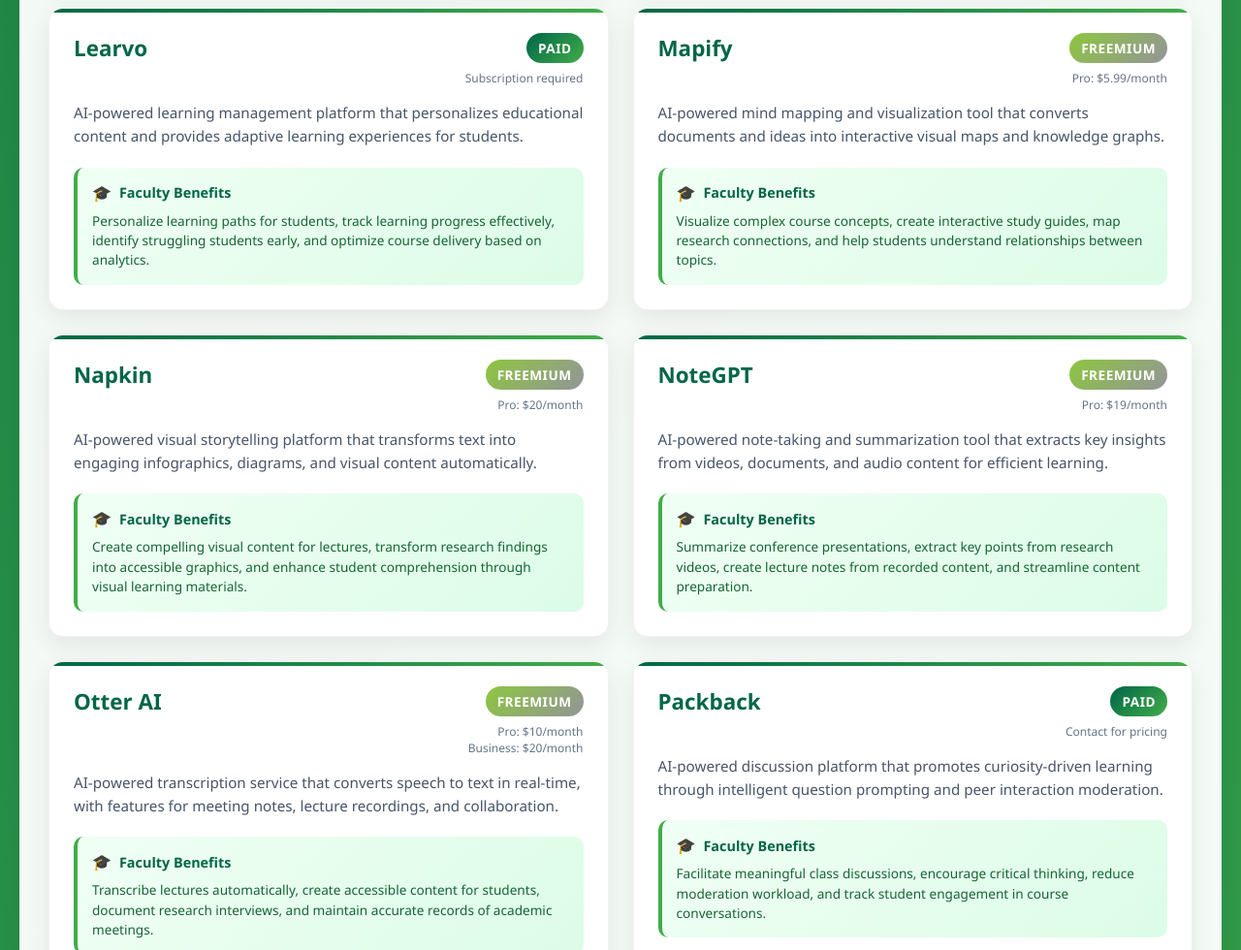
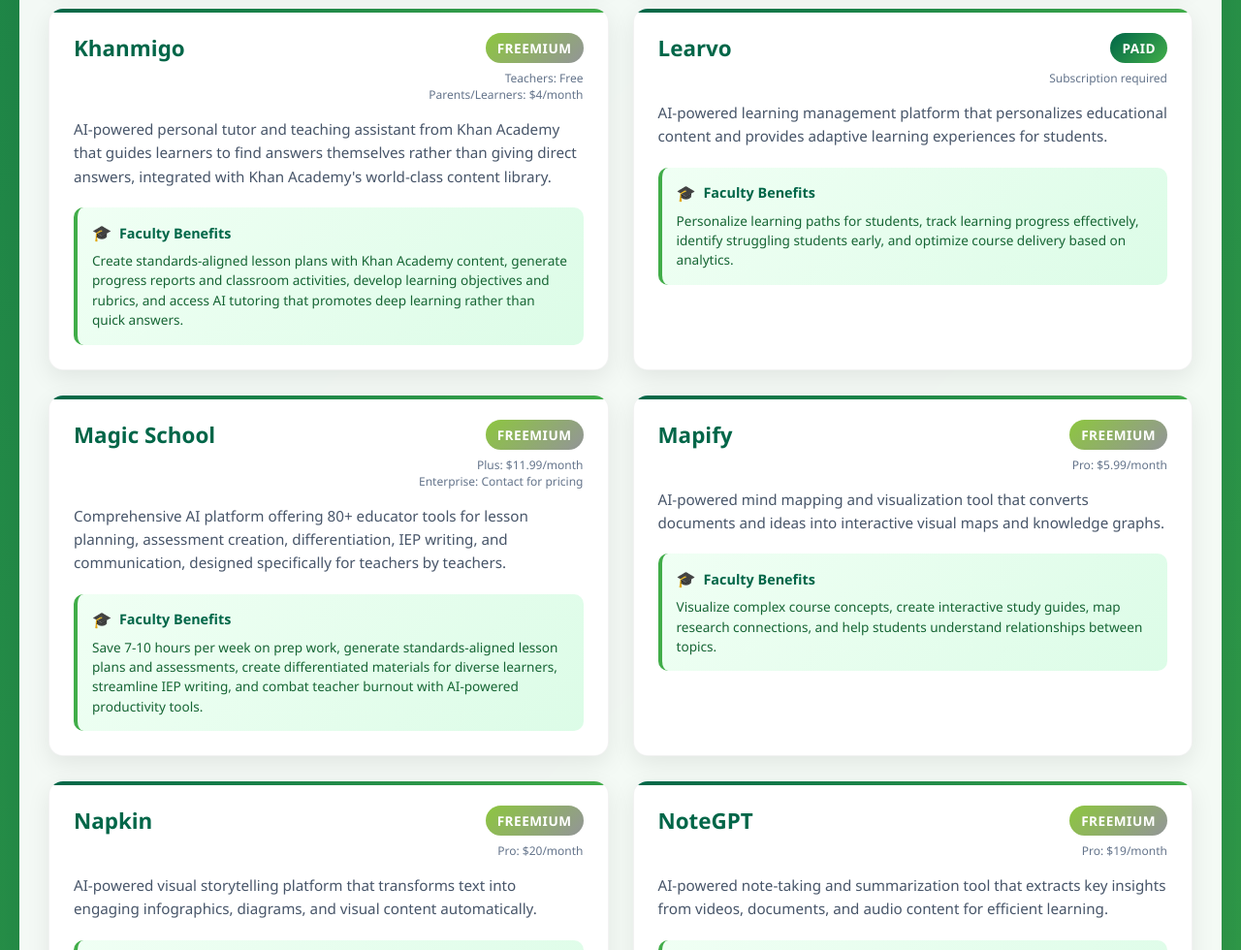
Before and after one commit to tle-1989/ivytechedtechtjle, a plain HTML site: page aisoftwareandtools.html in a window 1280 px wide. Shown: the part 4660-5640 px from the top of the page at 97% size. Drawn offline with Linux system fonts and the light colour scheme.

Commit message:
Update aisoftwareandtools.html

```diff
--- a/aisoftwareandtools.html
+++ b/aisoftwareandtools.html
@@ -701,6 +701,24 @@
                 </div>
             </div>
 
+            <!-- Khanmigo -->
+            <div class="tool-card" data-pricing="freemium">
+                <div class="tool-header">
+                    <h3 class="tool-name"><a href="https://www.khanmigo.ai/" target="_blank">Khanmigo</a></h3>
+                    <div class="pricing">
+                        <span class="price-tag freemium">Freemium</span>
+                        <div class="price-details">Teachers: Free<br>Parents/Learners: $4/month</div>
+                    </div>
+                </div>
+                <div class="description">
+                    AI-powered personal tutor and teaching assistant from Khan Academy that guides learners to find answers themselves rather than giving direct answers, integrated with Khan Academy's world-class content library.
+                </div>
+                <div class="faculty-benefits">
+                    <div class="benefits-title">Faculty Benefits</div>
+                    <div class="benefits-text">Create standards-aligned lesson plans with Khan Academy content, generate progress reports and classroom activities, develop learning objectives and rubrics, and access AI tutoring that promotes deep learning rather than quick answers.</div>
+                </div>
+            </div>
+
             <!-- Learvo -->
             <div class="tool-card" data-pricing="paid">
                 <div class="tool-header">
@@ -716,6 +734,24 @@
                 <div class="faculty-benefits">
                     <div class="benefits-title">Faculty Benefits</div>
                     <div class="benefits-text">Personalize learning paths for students, track learning progress effectively, identify struggling students early, and optimize course delivery based on analytics.</div>
+                </div>
+            </div>
+
+            <!-- Magic School -->
+            <div class="tool-card" data-pricing="freemium">
+                <div class="tool-header">
+                    <h3 class="tool-name"><a href="https://app.magicschool.ai/tools" target="_blank">Magic School</a></h3>
+                    <div class="pricing">
+                        <span class="price-tag freemium">Freemium</span>
+                        <div class="price-details">Plus: $11.99/month<br>Enterprise: Contact for pricing</div>
+                    </div>
+                </div>
+                <div class="description">
+                    Comprehensive AI platform offering 80+ educator tools for lesson planning, assessment creation, differentiation, IEP writing, and communication, designed specifically for teachers by teachers.
+                </div>
+                <div class="faculty-benefits">
+                    <div class="benefits-title">Faculty Benefits</div>
+                    <div class="benefits-text">Save 7-10 hours per week on prep work, generate standards-aligned lesson plans and assessments, create differentiated materials for diverse learners, streamline IEP writing, and combat teacher burnout with AI-powered productivity tools.</div>
                 </div>
             </div>
 
```
